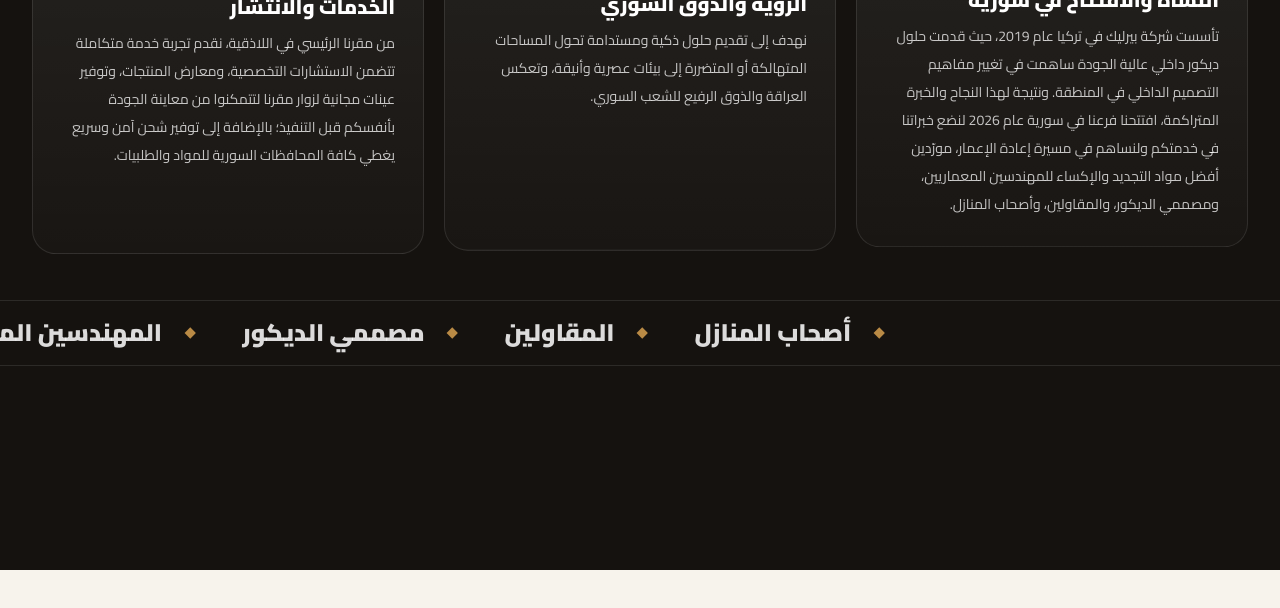
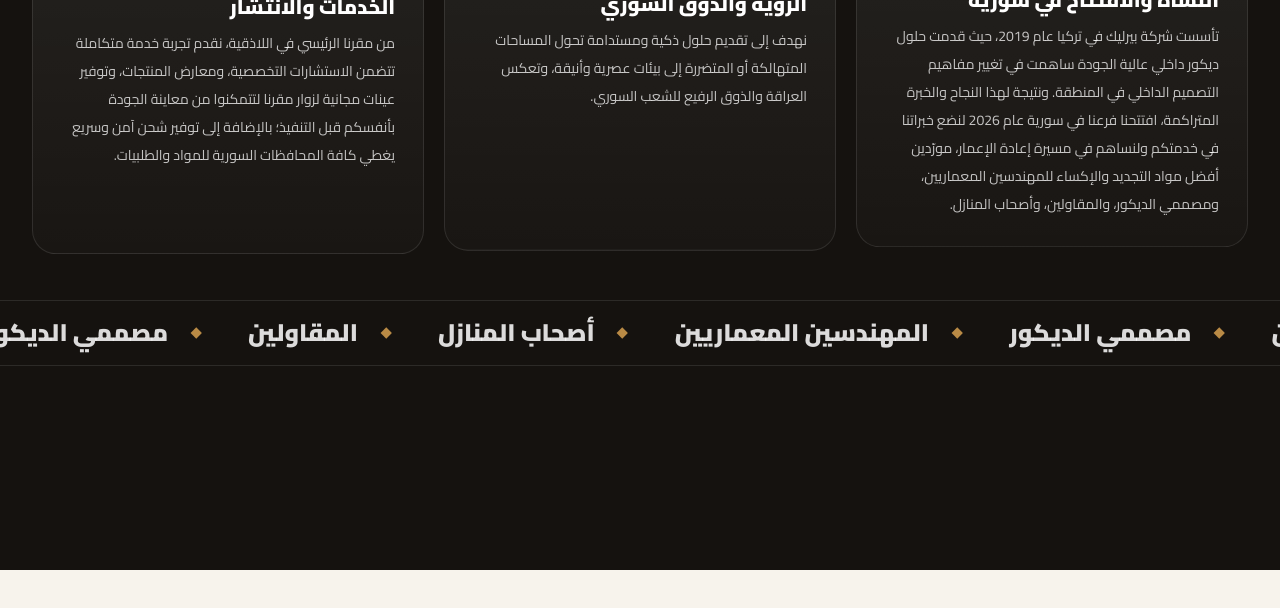
Before and after one commit to afafhaddad/birlikcompany-syria, a React (Vite) app: page /ar/ in a window 1280 px wide. Shown: the part 6927-7535 px from the top of the page. Built offline with nearby package versions, Linux system fonts and the light colour scheme.

Commit message:
About: audience ribbon loops continuously on Arabic pages

```diff
--- a/src/components/AboutUsSection.tsx
+++ b/src/components/AboutUsSection.tsx
@@ -101,7 +101,9 @@ export const AboutUsSection: React.FC<{ currentLang: Language }> = ({ currentLan
       </div>
 
       {/* Audiences as a slow, endless ribbon */}
-      <div className="relative mt-14 border-y border-white/10 py-4 overflow-hidden" aria-label={t.serve}>
+      {/* dir="ltr" on the frame too: in Arabic pages an RTL frame pinned the ribbon to the right
+          edge, so it slid out of view and left empty space after a few seconds */}
+      <div dir="ltr" className="relative mt-14 border-y border-white/10 py-4 overflow-hidden" aria-label={t.serve}>
         <div dir="ltr" className="flex w-max motion-safe:animate-marquee">
           {[0, 1].map((k) => (
             <div key={k} className="flex items-center shrink-0" aria-hidden={k === 1}>
```
